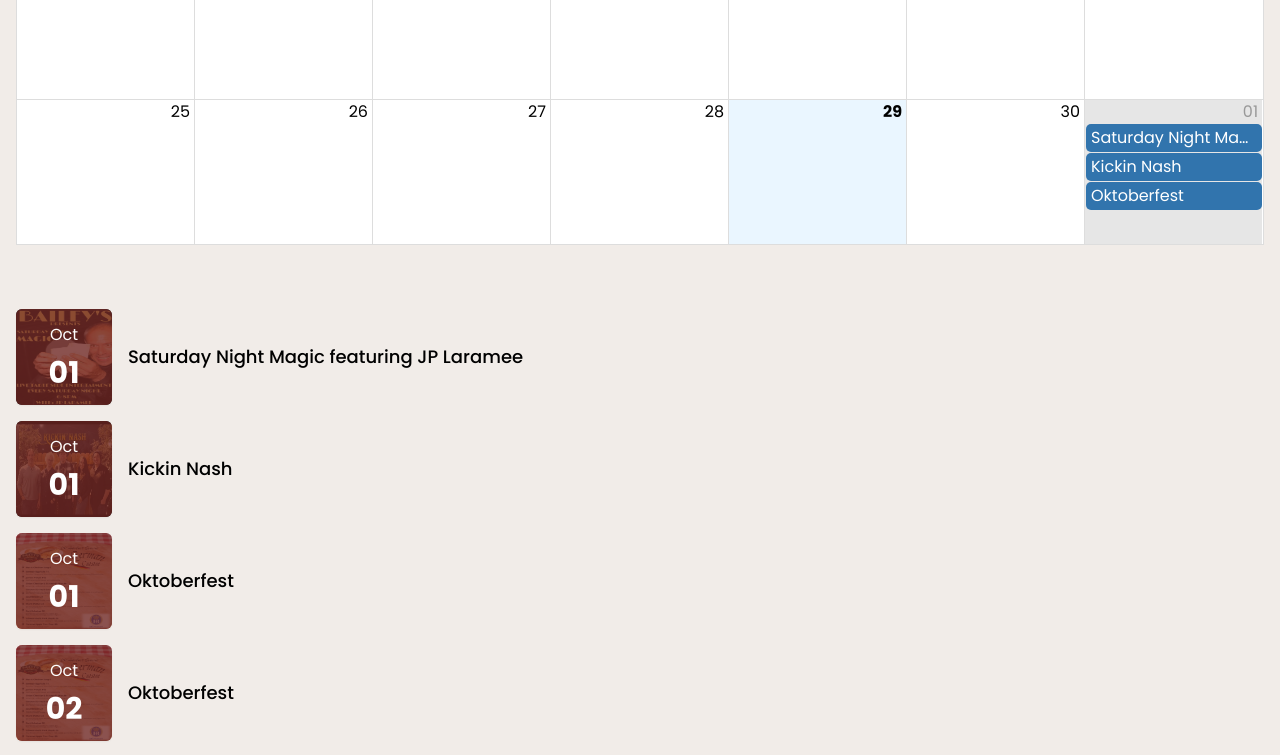
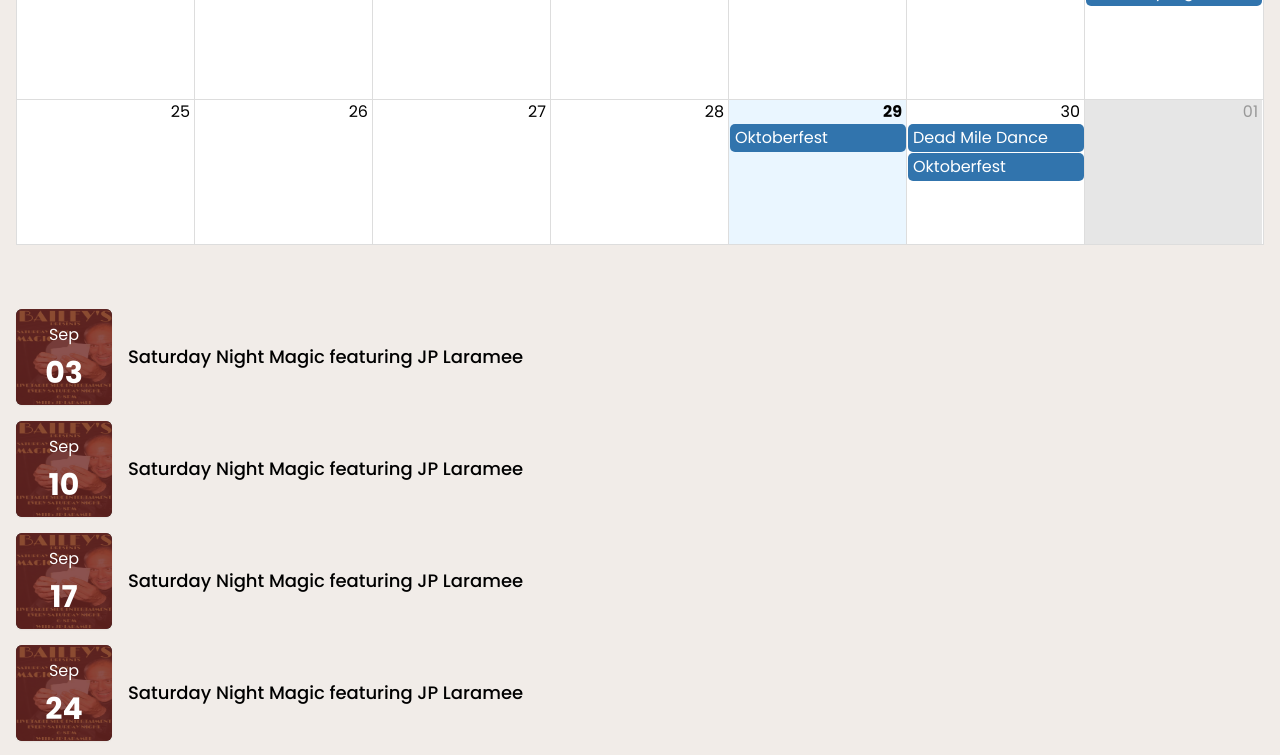
Before and after one commit to infruezo/baileyssmokehouseny, a React (Create React App) app: page /event-calendar in a window 1280 px wide. Shown: the part 980-1735 px from the top of the page. Built offline with nearby package versions, Linux system fonts and the light colour scheme; a web font is replaced by a local one.

Commit message:
Fixed the calendar default value input, dates and events are now dynamic

```diff
--- a/src/pages/smokehouse/EventDetail.jsx
+++ b/src/pages/smokehouse/EventDetail.jsx
@@ -64,14 +64,14 @@ const EventDetail = () => {
                     </h3>
                   )}
                   {event.text && <h3>description: {event.text}</h3>}
-                  <h3>
+                  <div>
                     <h3 className="text-xl">
                       <span className="text-primary-smokehouseDarkRed font-medium">
                         Date:{" "}
                       </span>
                       {format(event.startDate, "MMMM dd, yyyy")}
                     </h3>
-                  </h3>
+                  </div>
                 </div>
               </div>
             </div>
--- a/src/pages/smokehouse/Events.jsx
+++ b/src/pages/smokehouse/Events.jsx
@@ -10,10 +10,21 @@ import "react-big-calendar/lib/css/react-big-calendar.css";
 import { getEventsForMonth } from "../../utils/eventData";
 import MiniEventDisplayCard from "../../components/smokehouse/MiniEventDisplayCard";
 import SocialsWidget from "../../components/SocialsWidget";
+import { format } from "date-fns";
 
 const Events = () => {
-  const [events, setEvents] = useState(getEventsForMonth(2022,10));
   const [eventsDetailsList, setEventsDetailsList] = useState([]);
+
+  // getting the current month + year to set the default value of the calendar
+  const [year, setYear] = useState(new Date().getFullYear());
+  const [month, setMonth] = useState(parseInt(new Date().getMonth() + 1));
+
+  const [events, setEvents] = useState(getEventsForMonth(year, month));
+
+  const handleNavigate = (e) => {
+    setYear(format(e, "yyyy"));
+    setMonth(format(e, "MM"));
+  };
 
   useEffect(() => {
     events.map((event) =>
@@ -40,6 +51,7 @@ const Events = () => {
             defaultView="month"
             startAccessor="instanceDate"
             endAccessor="instanceDate"
+            onNavigate={(e) => handleNavigate(e)}
             events={eventsDetailsList}
             style={{ height: "100vh" }}
             className="bg-white"
--- a/src/pages/smokehouse/SmokehouseHiring.jsx
+++ b/src/pages/smokehouse/SmokehouseHiring.jsx
@@ -4,7 +4,6 @@ import Banner from "../../components/smokehouse/Banner";
 import Footer from "../../components/smokehouse/Footer";
 import Navbar from "../../components/smokehouse/Navbar";
 import SocialsWidget from "../../components/SocialsWidget";
-import { SmokehouseCateringMenus } from "../../utils/data";
 
 const SmokehouseHiring = () => {
   return (
--- a/src/utils/eventData.js
+++ b/src/utils/eventData.js
@@ -79,7 +79,7 @@ function getEventsForMonthInternal(eventList, year, month) {
     });
 
     d.setDate(d.getDate() + 1);
-  } while (d.getMonth() === (month - 1));
+  } while (d.getMonth() === month - 1);
 
   return matchedEvents;
 }
```
